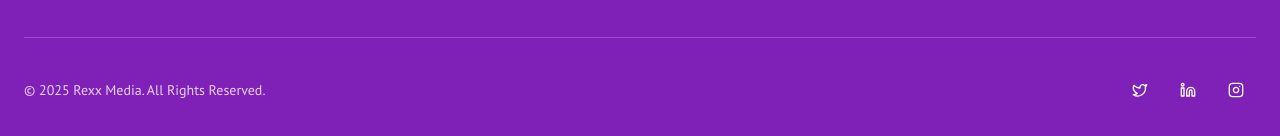
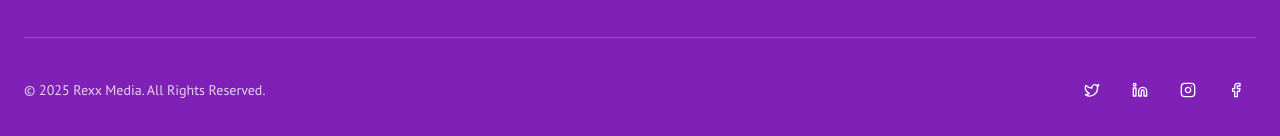
Before and after one commit to rajvsingh11/rexxMedia, a Next.js app: page / in a window 1280 px wide. Shown: the part 6414-6550 px from the top of the page. Built offline with nearby package versions, Linux system fonts and the light colour scheme; a web font is replaced by a local one.

Commit message:
modified:   src/components/layout/footer.tsx

```diff
--- a/src/components/layout/footer.tsx
+++ b/src/components/layout/footer.tsx
@@ -1,12 +1,13 @@
 import Link from "next/link";
-import { Linkedin, Twitter, Instagram, Mail, Phone, MapPin } from "lucide-react";
+import { Linkedin, Twitter, Instagram, Facebook, Mail, Phone, MapPin } from "lucide-react";
 import Logo from "./logo";
 import { Button } from "../ui/button";
 
 const socialLinks = [
-  { icon: Twitter, href: "https://x.com/@rexxmediahq" },
-  { icon: Linkedin, href: "" },
-  { icon: Instagram, href: "https://instagram.com/@rexxmediahq" },
+  { icon: Twitter, href: "https://x.com/rexxmediahq" },
+  { icon: Linkedin, href: "https://www.linkedin.com/company/rexxmediahq" },
+  { icon: Instagram, href: "https://www.instagram.com/rexxmediahq/" },
+  { icon: Facebook, href: "https://www.facebook.com/profile.php?id=61581146584163" },
 ];
 
 const footerLinks = [
```
